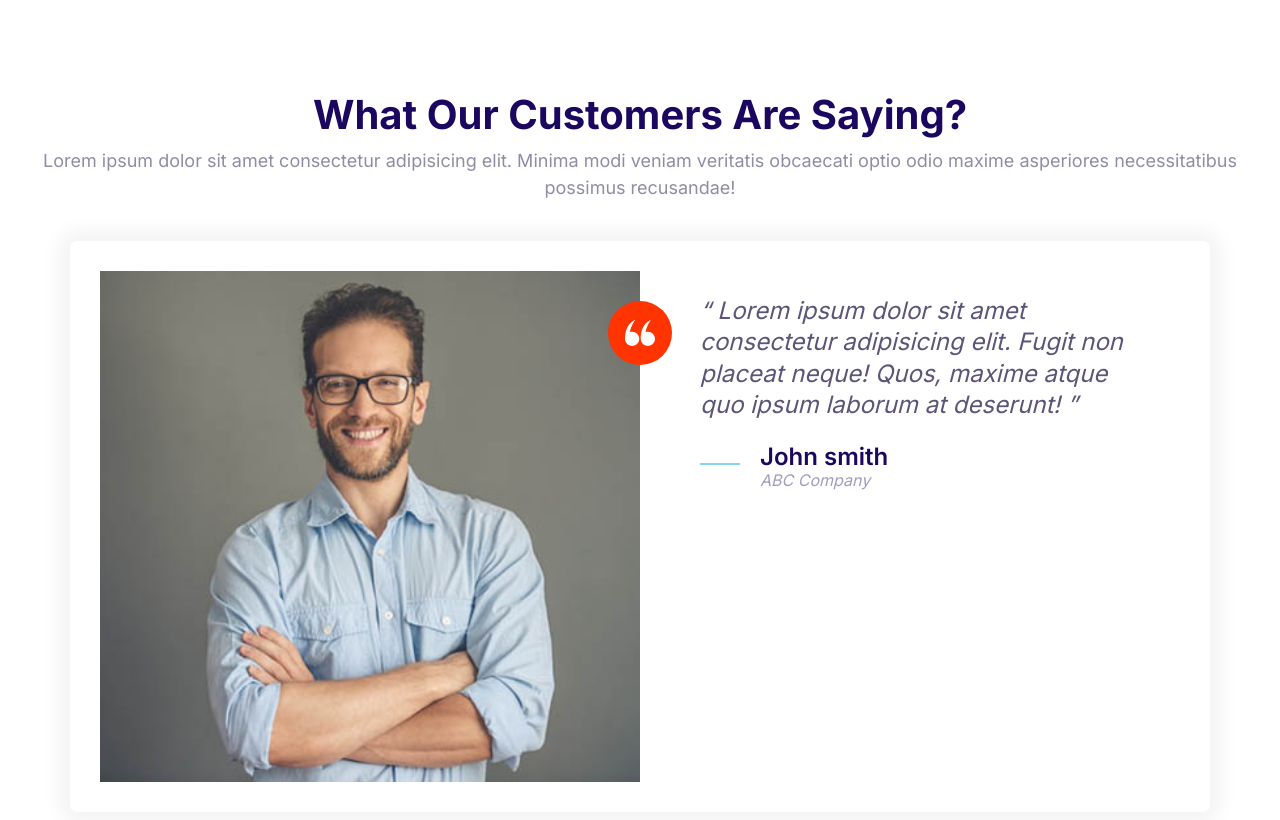
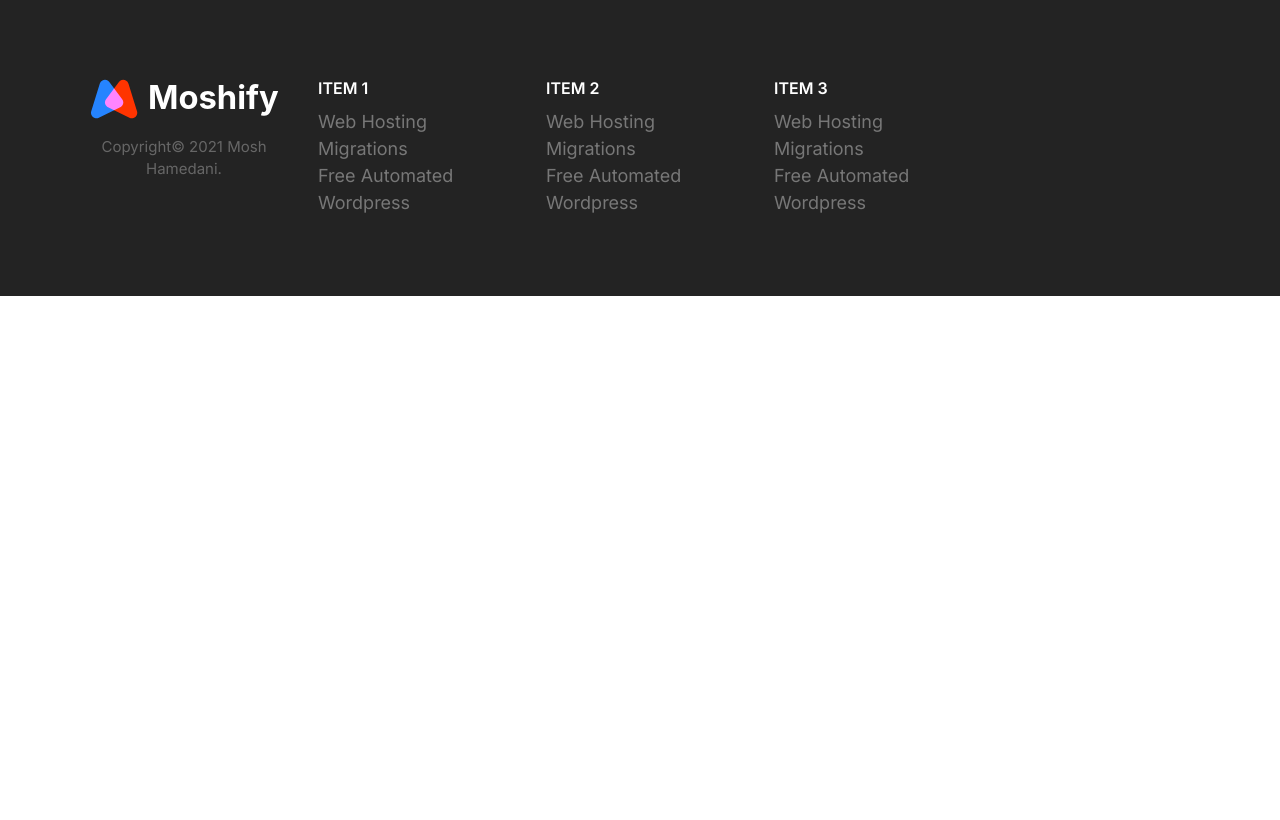
Before and after one commit to Amirhosseinsaberi/amirproject, a plain HTML site: page index.html in a window 1280 px wide. Drawn offline with Linux system fonts and the light colour scheme.

Commit message:
Build footer

```diff
--- a/CSS/styles.css
+++ b/CSS/styles.css
@@ -600,6 +600,7 @@ a {
 .collapsible__heading {
   margin-top: 0;
   font-size: 3rem;
+  color: #fff;
 }
 
 .collapsible__chevron {
@@ -825,3 +826,79 @@ a {
 .block-showcase .media__title {
   color: var(--color-body);
 }
+
+/*footer*/
+
+.footer {
+  background: #232323;
+}
+
+.footer__section {
+  padding: 2rem;
+  border-bottom: 1px solid #393939;
+}
+
+.footer__heading {
+  text-transform: uppercase;
+  font-weight: 600;
+}
+
+.footer__brand {
+  margin-top: 5rem;
+  text-align: center;
+}
+
+.footer__copyright {
+  color: #fff;
+  font-size: 2.1rem;
+  opacity: 0.3;
+}
+
+@media screen and (min-width: 768px) {
+  .footer__sections {
+    grid-template-columns: repeat(5, 1fr);
+  }
+
+  .footer .collapsible__chevron {
+    display: none;
+  }
+
+  .footer .collapsible__content {
+    opacity: 1;
+    max-height: 100%;
+  }
+  .footer__brand {
+    order: -1;
+    margin-top: 1rem;
+  }
+
+  .footer__copyright {
+    font-size: 1.5rem;
+  }
+
+  .footer__section {
+    border: 0;
+  }
+
+  .footer__heading {
+    font-size: 1.6rem;
+  }
+}
+
+.footer .list li > a {
+  color: #777;
+  transition: color 0.3s;
+}
+
+.footer .list li > a:hover {
+  color: #fff;
+}
+
+.footer__section .list {
+  margin: 0;
+}
+
+.footer__brand img {
+  width: 100%;
+  max-width: 230px;
+}
--- a/index.html
+++ b/index.html
@@ -15,51 +15,78 @@
     <link rel="stylesheet" href="/css/styles.css" />
   </head>
   <body>
-    <section class="block">
-      <header class="block__header">
-        <h2>What Our Customers Are Saying?</h2>
-        Lorem ipsum dolor sit amet consectetur adipisicing elit. Minima modi
-        veniam veritatis obcaecati optio odio maxime asperiores necessitatibus
-        possimus recusandae!
-      </header>
-      <div class="container">
-        <div class="card testimonial">
-          <div class="grid grid--1x2">
-            <div class="testimonial__image">
-              <img
-                src="/images/testimonial.jpg"
-                alt="A happy smiling customer."
-              />
-              <span class="icon-container icon-container--accent">
-                <svg class="icon icon--white icon--small">
-                  <use xlink:href="/images/sprite.svg#quotes"></use>
-                </svg>
-              </span>
-            </div>
-            <blockquote class="quote">
-              <p class="quote__text">
-                Lorem ipsum dolor sit amet consectetur adipisicing elit. Fugit
-                non placeat neque! Quos, maxime atque quo ipsum laborum at
-                deserunt!
-              </p>
-              <footer>
-                <div class="media">
-                  <div class="media__image">
-                    <svg class="icon icon--primary quote__line">
-                      <use xlink:href="/images/sprite.svg#line"></use>
-                    </svg>
-                  </div>
-                  <div class="media__body">
-                    <h3 class="media__title quote__author">John smith</h3>
-                    <p class="quote__organization">ABC Company</p>
-                  </div>
-                </div>
-              </footer>
-            </blockquote>
+    <footer class="block block--dark footer">
+      <div class="container grid footer__sections">
+        <section class="collapsible collapsible--expanded footer__section">
+          <header class="collapsible__header">
+            <h2 class="collapsible__heading footer__heading">Item 1</h2>
+            <svg class="icon icon--white collapsible__chevron">
+              <use xlink:href="/images/sprite.svg#chevron"></use>
+            </svg>
+          </header>
+          <div class="collapsible__content">
+            <ul class="list">
+              <li>
+                <a href="#">Web Hosting</a>
+              </li>
+              <li>
+                <a href="#">Migrations</a>
+              </li>
+              <li>
+                <a href="#">Free Automated Wordpress</a>
+              </li>
+            </ul>
           </div>
-        </div>
+        </section>
+        <section class="collapsible footer__section">
+          <header class="collapsible__header">
+            <h2 class="collapsible__heading footer__heading">Item 2</h2>
+            <svg class="icon icon--white collapsible__chevron">
+              <use xlink:href="/images/sprite.svg#chevron"></use>
+            </svg>
+          </header>
+          <div class="collapsible__content">
+            <ul class="list">
+              <li>
+                <a href="#">Web Hosting</a>
+              </li>
+              <li>
+                <a href="#">Migrations</a>
+              </li>
+              <li>
+                <a href="#">Free Automated Wordpress</a>
+              </li>
+            </ul>
+          </div>
+        </section>
+        <section class="collapsible footer__section">
+          <header class="collapsible__header">
+            <h2 class="collapsible__heading footer__heading">Item 3</h2>
+            <svg class="icon icon--white collapsible__chevron">
+              <use xlink:href="/images/sprite.svg#chevron"></use>
+            </svg>
+          </header>
+          <div class="collapsible__content">
+            <ul class="list">
+              <li>
+                <a href="#">Web Hosting</a>
+              </li>
+              <li>
+                <a href="#">Migrations</a>
+              </li>
+              <li>
+                <a href="#">Free Automated Wordpress</a>
+              </li>
+            </ul>
+          </div>
+        </section>
+        <section class="footer__brand">
+          <img src="/images/logo.svg" alt="Company logo." />
+          <p class="footer__copyright">Copyright&copy; 2021 Mosh Hamedani.</p>
+        </section>
+        <script src="/JS/main.js"></script>
       </div>
-    </section>
+    </footer>
     <script src="/JS/main.js"></script>
   </body>
 </html>
```
